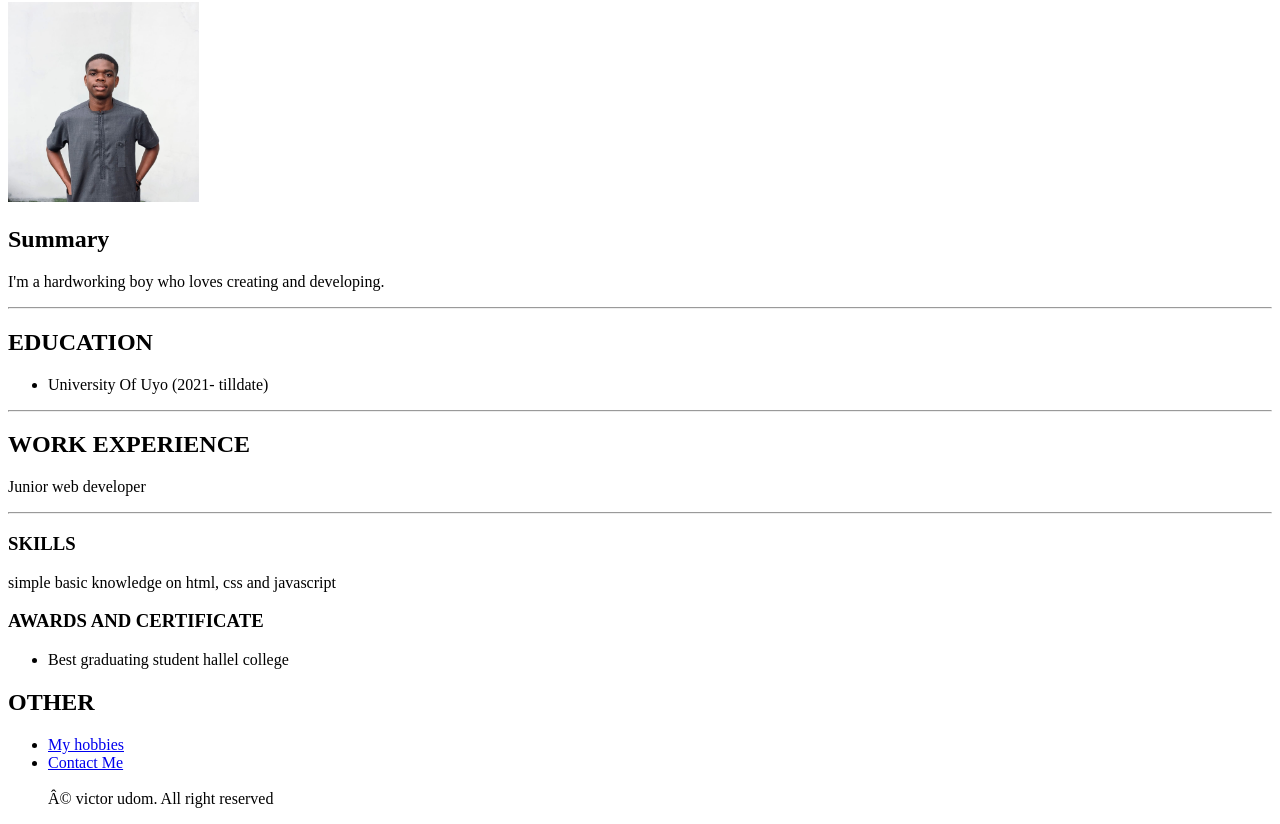
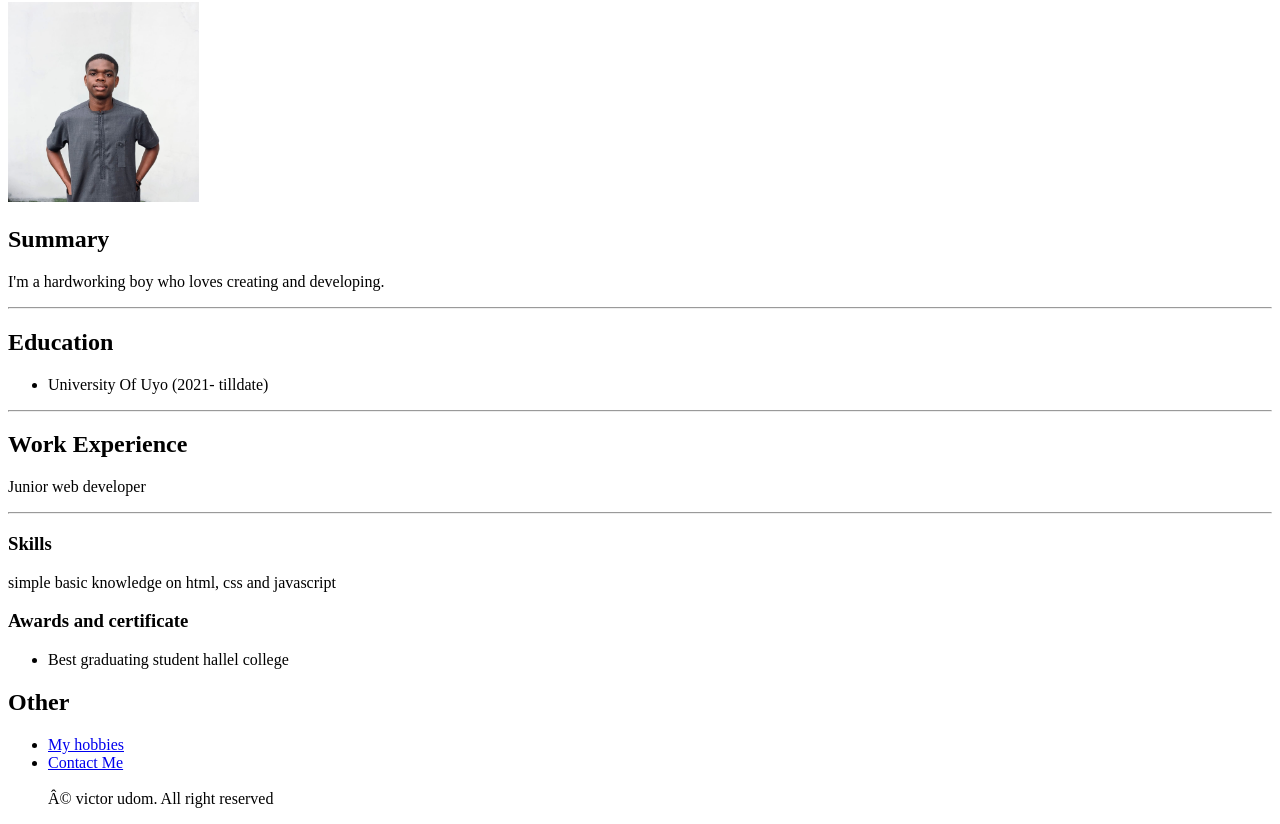
Before and after one commit to vicudom/My-Resume, a plain HTML site: page index.html in a window 1280 px wide. Shown: the part 78-902 px from the top of the page. Drawn offline with Linux system fonts and the light colour scheme.

Commit message:
Update index.html

```diff
--- a/index.html
+++ b/index.html
@@ -12,24 +12,24 @@
     <h2>Summary</h2>
 <p>I'm a hardworking boy who loves creating and developing.</p>
 <hr/>
-<h2>EDUCATION</h2>
+<h2>Education</h2>
 <ul>
 
   <li>University Of Uyo (2021- tilldate)
   </li>
 </ul>
 <hr />
-<h2>WORK EXPERIENCE</h2>
+<h2>Work Experience</h2>
 <p>Junior web developer</p>
 <hr/>
-<h3>SKILLS</h3>
+<h3>Skills</h3>
 <p>simple basic knowledge on html, css and javascript</p>
 
-<h3>AWARDS AND CERTIFICATE</h3>
+<h3>Awards and certificate </h3>
 <ul>
   <li>Best graduating student hallel college</li>
 </ul>
-<h2>OTHER</h2>
+<h2>Other</h2>
 <ul>
   <li><a href="hobbies.html">My hobbies</a></li>
   <li><a href="contact.html">Contact Me</a></li>
```
